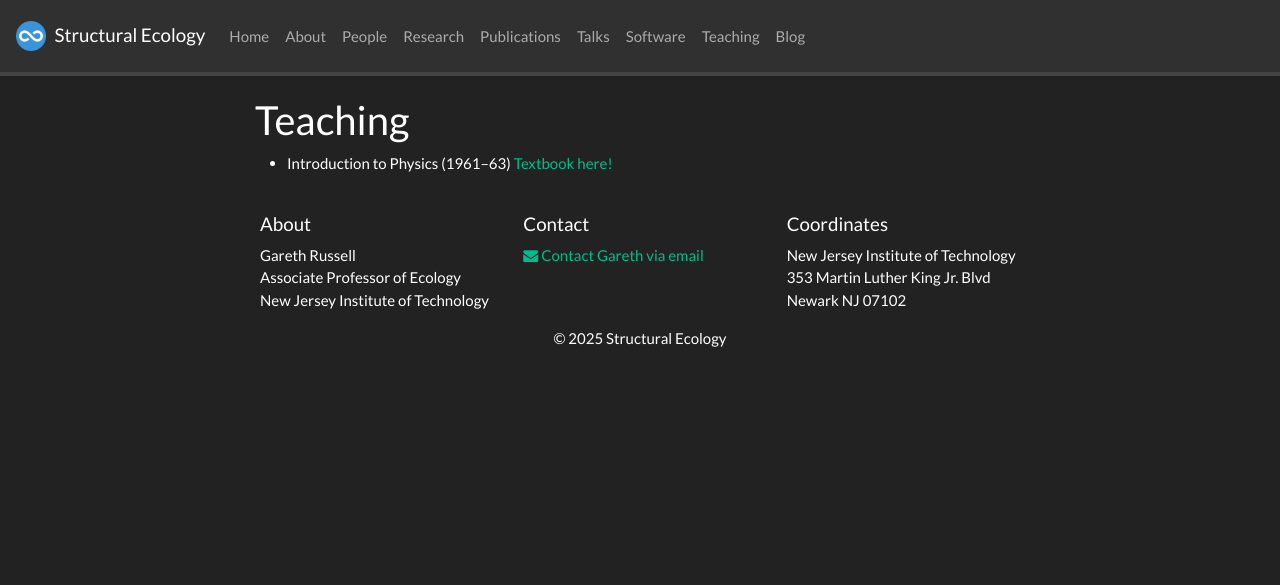
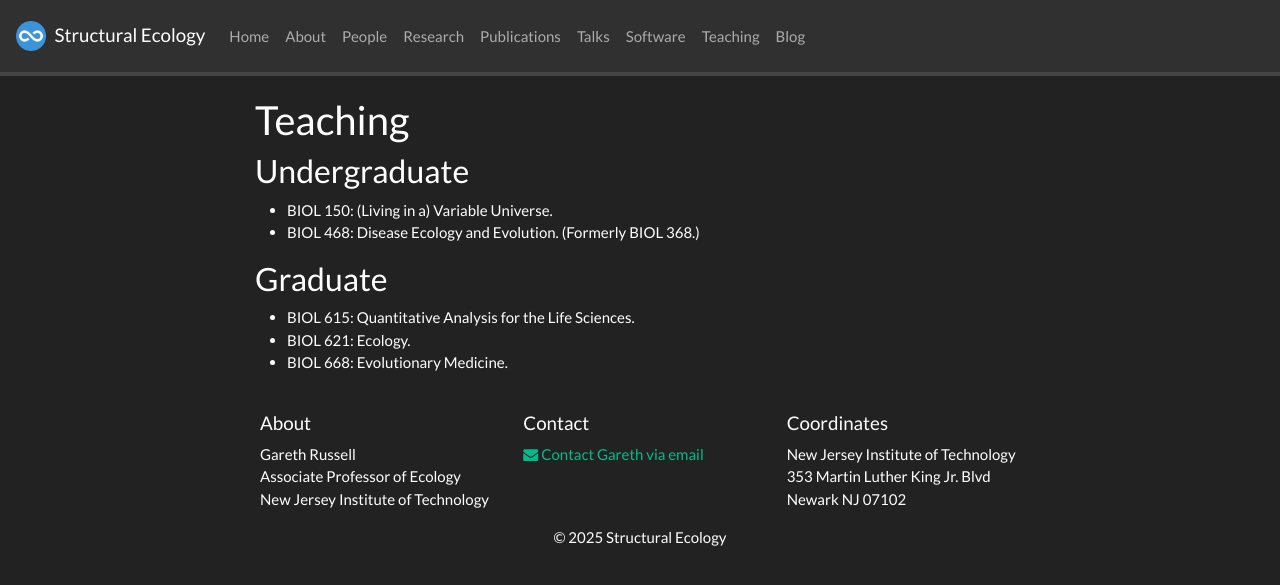
Before and after one commit to garethrussell/uel, a Jekyll site: the page built from _pages/teaching.md, in a window 1280 px wide. Shown: the top 585 px of the page. Built offline with Jekyll 4.4.1, drawn with Linux system fonts in a browser that asks for light colours; nearby versions of some CDN libraries; a script that is not in the unit is left out.

Commit message:
Update teaching.md

```diff
--- a/_pages/teaching.md
+++ b/_pages/teaching.md
@@ -7,4 +7,13 @@ permalink: /teaching/
 
 ## Teaching
 
-* Introduction to Physics (1961--63) [Textbook here!](https://www.feynmanlectures.caltech.edu/)
+### Undergraduate
+
+* BIOL 150: (Living in a) Variable Universe.
+* BIOL 468: Disease Ecology and Evolution. (Formerly BIOL 368.)
+
+### Graduate
+
+* BIOL 615: Quantitative Analysis for the Life Sciences.
+* BIOL 621: Ecology.
+* BIOL 668: Evolutionary Medicine.
```
